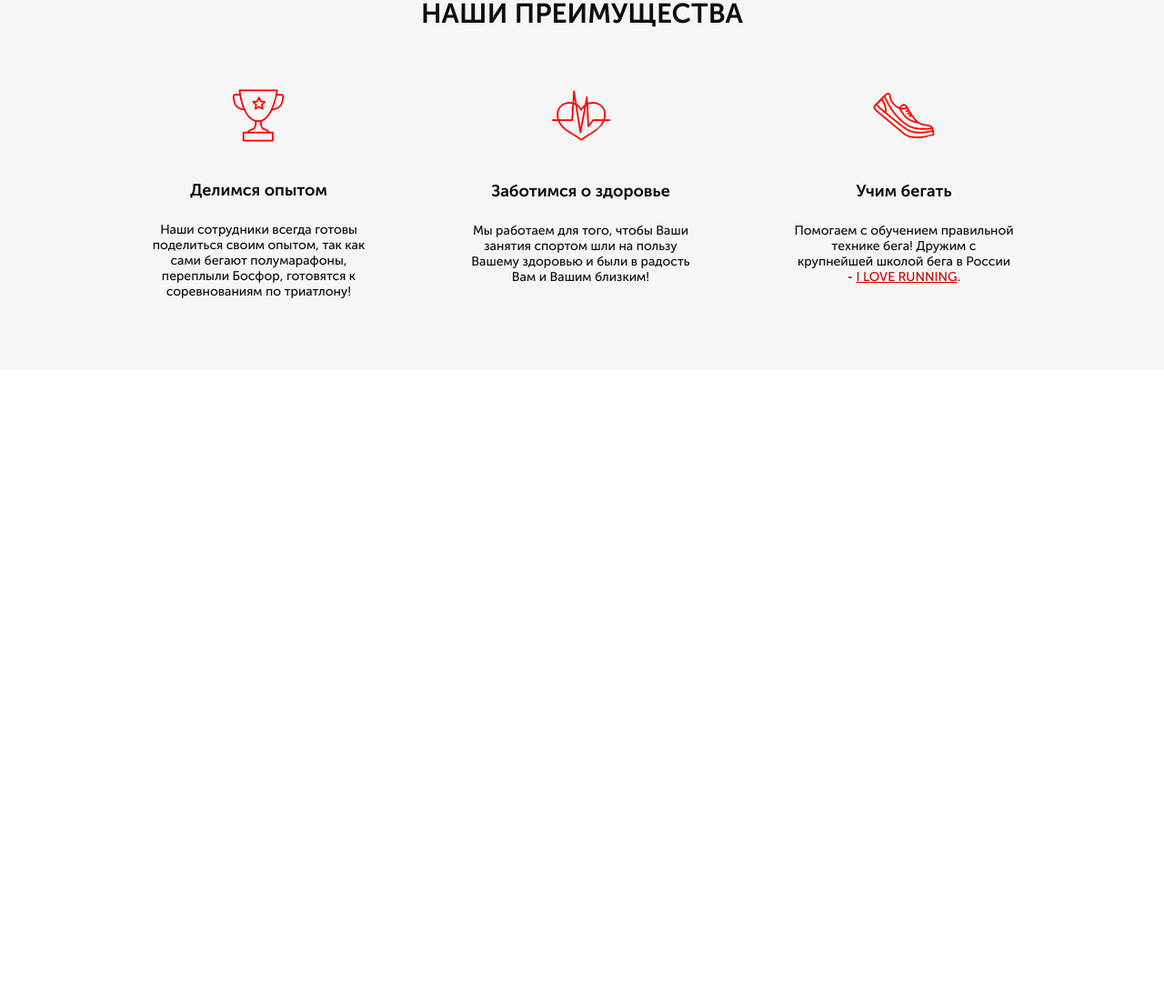
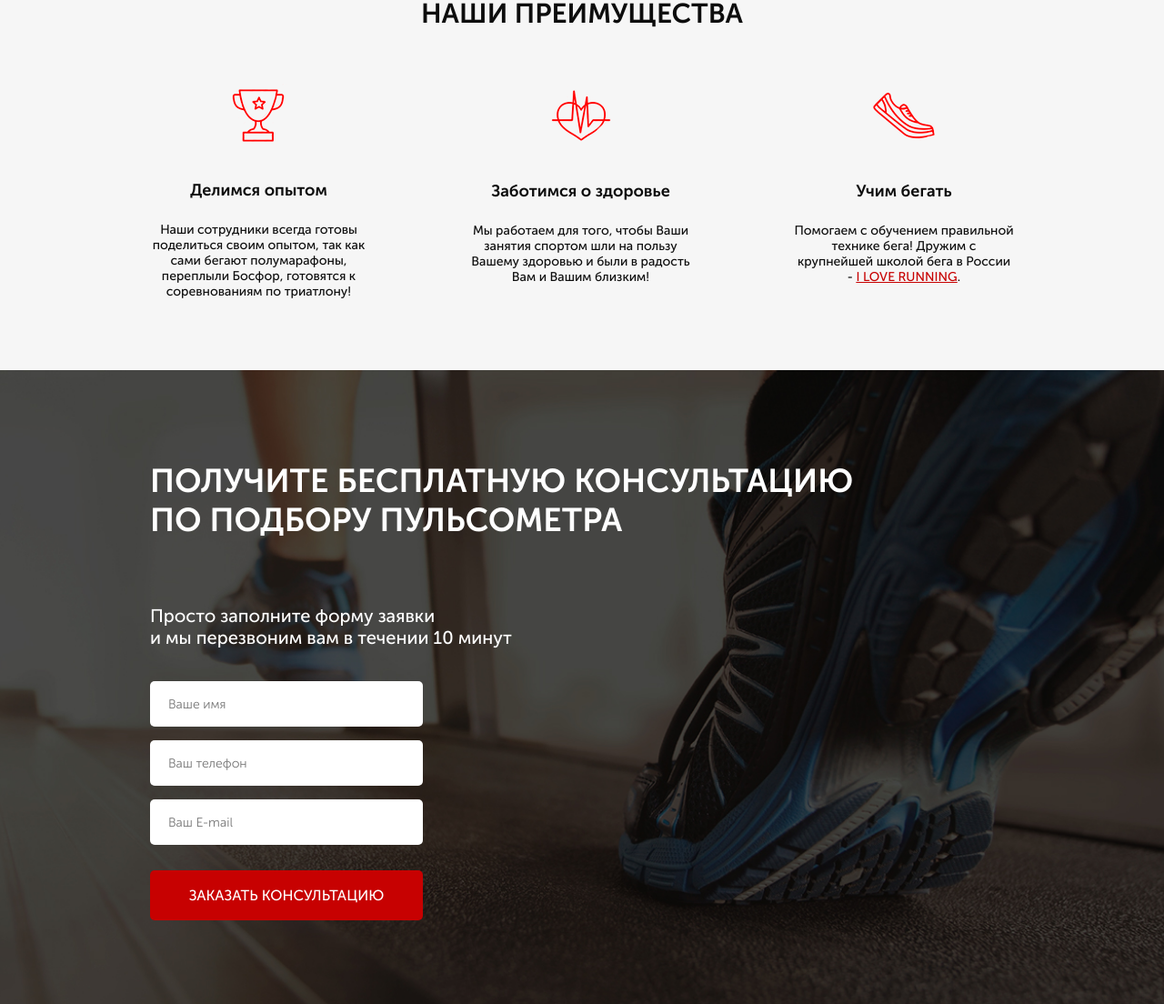
Before and after one commit to ArtemBakhmatov/RunSmart, a plain HTML site: page src/index.html in a window 1280 px wide. Shown: the part 731-1835 px from the top of the page at 91% size. Before the commit the page ends 1138 px from the top, so only its background shows below. Drawn offline with Linux system fonts and the light colour scheme.

Commit message:
Вёрстка формы

```diff
--- a/src/index.html
+++ b/src/index.html
@@ -89,5 +89,23 @@
             </div>
         </div>
     </div>
+
+    <div class="consultation">
+        <div class="container">
+            <h2 class="title title_consultation">Получите бесплатную консультацию<br>
+                по подбору пульсометра
+            </h2>
+            <div class="consultation__descr">Просто заполните форму заявки<br>
+                и мы перезвоним вам в течении 10 минут
+            </div>
+            <form class="feed-form" action="#">
+                <input name="name" required placeholder="Ваше имя" type="text">
+                <input name="phone" required placeholder="Ваш телефон" type="number">
+                <input name="email" required placeholder="Ваш E-mail" type="email">
+
+                <button class="button button_submit">заказать кОНСУЛЬТАЦИЮ</button>
+            </form>
+        </div>
+    </div>
 </body>
 </html>
--- a/src/sass/base/_variables.scss
+++ b/src/sass/base/_variables.scss
@@ -1,3 +1,4 @@
 $main_color_1: #c70101;
 $main_color_2: white;
 $main_color_3: #0d0d0d;
+$main_color_4: #4b4b4b;
--- a/src/sass/blocks/_buttons.scss
+++ b/src/sass/blocks/_buttons.scss
@@ -14,6 +14,11 @@
         margin-top: 67px;
         width: 300px;
         height: 50px;
+        font-size: 16px;
+    }
+    &_submit {
+        width: 100%;
+        height: 55px;
         font-size: 16px;
     }
 }
--- /dev/null
+++ b/src/sass/blocks/_consultation.scss
@@ -0,0 +1,12 @@
+.consultation {
+    min-height: 680px;
+    padding: 100px 0 92px 0;
+    background: url('../img/bg_2.jpg') center (center/cover) no-repeat;
+    &__descr {
+        margin-top: 72px;
+        font-size: 20px;
+        font-weight: 500;
+        line-height: normal;
+        color: $main_color_2;
+    }
+}
--- /dev/null
+++ b/src/sass/blocks/_forms.scss
@@ -0,0 +1,20 @@
+.feed-form {
+    margin-top: 36px;
+    display: flex;
+    flex-direction: column;
+    width: 300px;
+    input {
+        margin-bottom: 15px;
+        height: 50px;
+        border-radius: 5px;
+        border: none;
+        background-color: $main_color_2;
+        padding: 0 20px 0 20px;
+        font-size: 14px;
+        font-weight: 300;
+        color: $main_color_4;
+        &:nth-child(3) {
+            margin-bottom: 20px;
+        }
+    }
+}
--- a/src/sass/blocks/_titles.scss
+++ b/src/sass/blocks/_titles.scss
@@ -5,6 +5,12 @@
     text-transform: uppercase;
     text-align: center;
     color: #0d0d0d;
+    &_consultation {
+        font-size: 36px;
+        line-height: normal;
+        text-align: left;
+        color: $main_color_2;
+    }
 }
 
 @media (max-width: 991px) {
--- a/src/sass/style.scss
+++ b/src/sass/style.scss
@@ -18,3 +18,5 @@
 @import 'blocks/buttons';
 @import 'blocks/titles';
 @import 'blocks/advantages';
+@import 'blocks/consultation';
+@import 'blocks/forms';
```
Also changed, not shown: src/css/style.css, 1 other file.
